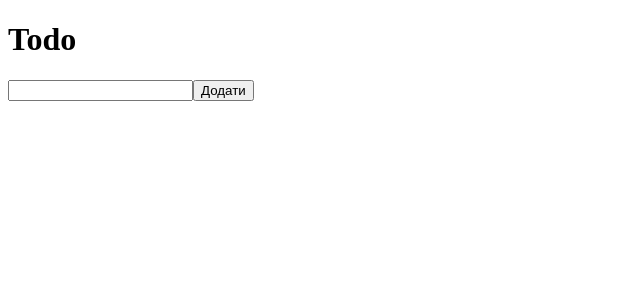
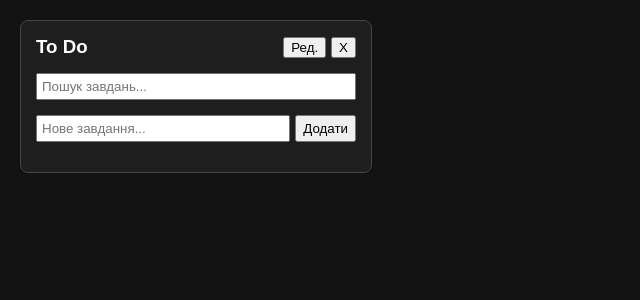
Before and after one commit to OksanaMandziuvata/react-todo, a React app: page / in a window 1280 px wide. Shown: the top 300 px of the page, without its empty margins (0-640 px from the left). Built offline with nearby package versions, Linux system fonts and the light colour scheme; the HTML template or start-up script is replaced by a standard one.

Commit message:
Add column component, search, edit and delete features

```diff
--- a/src/App.jsx
+++ b/src/App.jsx
@@ -1,9 +1,11 @@
 import { useState } from 'react';
-import TodoForm from './TodoForm';
-import TodoList from './TodoList';
+import TodoColumn from './TodoColumn';
+import './styles.css';
 
 export default function App() {
+  const [columnTitle, setColumnTitle] = useState('To Do');
   const [todos, setTodos] = useState([]);
+  const [isColumnVisible, setIsColumnVisible] = useState(true);
 
   const handleAddTodo = (text) => {
     setTodos([...todos, text]);
@@ -13,11 +15,31 @@ export default function App() {
     setTodos(todos.filter((_, index) => index !== indexToRemove));
   };
 
+  const handleEditTodo = (indexToEdit, newText) => {
+    const newTodos = [...todos];
+    newTodos[indexToEdit] = newText;
+    setTodos(newTodos);
+  };
+
   return (
-    <div>
-      <h1>Todo</h1>
-      <TodoForm onAddTodo={handleAddTodo} />
-      <TodoList todos={todos} onDeleteTodo={handleDeleteTodo} />
+    <div className="app-container">
+      {!isColumnVisible && (
+        <button onClick={() => setIsColumnVisible(true)} className="add-column-btn">
+          + Додати колонку
+        </button>
+      )}
+
+      {isColumnVisible && (
+        <TodoColumn
+          title={columnTitle}
+          todos={todos}
+          onAddTodo={handleAddTodo}
+          onDeleteTodo={handleDeleteTodo}
+          onEditTodo={handleEditTodo}
+          onEditColumnTitle={setColumnTitle}
+          onDeleteColumn={() => setIsColumnVisible(false)}
+        />
+      )}
     </div>
   );
 }
--- /dev/null
+++ b/src/TodoColumn.jsx
@@ -0,0 +1,72 @@
+import { useState } from 'react';
+import TodoForm from './TodoForm';
+import TodoItem from './TodoItem';
+
+export default function TodoColumn({
+  title,
+  todos,
+  onAddTodo,
+  onDeleteTodo,
+  onEditColumnTitle,
+  onDeleteColumn
+}) {
+  const [isEditingTitle, setIsEditingTitle] = useState(false);
+  const [titleText, setTitleText] = useState(title);
+  const [searchQuery, setSearchQuery] = useState('');
+
+  const handleSaveTitle = () => {
+    if (titleText.trim()) {
+      onEditColumnTitle(titleText.trim());
+      setIsEditingTitle(false);
+    }
+  };
+
+  const filteredTodos = todos.filter(todo =>
+    todo.toLowerCase().includes(searchQuery.toLowerCase())
+  );
+
+  return (
+    <div className="todo-column">
+      <div className="column-header">
+        {isEditingTitle ? (
+          <>
+            <input
+              value={titleText}
+              onChange={(e) => setTitleText(e.target.value)}
+              className="column-title-input"
+            />
+            <button onClick={handleSaveTitle}>OK</button>
+          </>
+        ) : (
+          <>
+            <h3>{title}</h3>
+            <div className="column-header-actions">
+              <button onClick={() => setIsEditingTitle(true)}>Ред.</button>
+              <button onClick={onDeleteColumn}>X</button>
+            </div>
+          </>
+        )}
+      </div>
+
+      <input
+        placeholder="Пошук завдань..."
+        value={searchQuery}
+        onChange={(e) => setSearchQuery(e.target.value)}
+        className="search-input"
+      />
+
+      <TodoForm onAddTodo={onAddTodo} />
+
+      <ul className="todo-list">
+        {filteredTodos.map((todo, index) => (
+          <TodoItem
+            key={index}
+            index={index}
+            todo={todo}
+            onDeleteTodo={onDeleteTodo}
+          />
+        ))}
+      </ul>
+    </div>
+  );
+}
--- a/src/TodoForm.jsx
+++ b/src/TodoForm.jsx
@@ -17,11 +17,13 @@ export default function TodoForm({ onAddTodo }) {
   };
 
   return (
-    <div>
+    <div className="todo-form">
       <input
         value={text}
         onChange={(e) => setText(e.target.value)}
         onKeyDown={handleKeyDown}
+        placeholder="Нове завдання..."
+        className="todo-input"
       />
       <button onClick={handleSubmit}>
         Додати
--- a/src/TodoItem.jsx
+++ b/src/TodoItem.jsx
@@ -1,7 +1,7 @@
 export default function TodoItem({ todo, index, onDeleteTodo }) {
   return (
-    <li>
-      {todo}
+    <li className="todo-item">
+      <span>{todo}</span>
       <button onClick={() => onDeleteTodo(index)}>
         Видалити
       </button>
--- /dev/null
+++ b/src/styles.css
@@ -0,0 +1,82 @@
+body {
+  margin: 0;
+  font-family: sans-serif;
+  background-color: #121212;
+  min-height: 100vh;
+}
+
+.app-container {
+  padding: 20px;
+}
+
+.add-column-btn {
+  margin-bottom: 20px;
+}
+
+.todo-column {
+  border: 1px solid #444;
+  padding: 15px;
+  width: 320px;
+  border-radius: 8px;
+  background-color: #1e1e1e;
+  color: #fff;
+}
+
+.column-header {
+  display: flex;
+  justify-content: space-between;
+  align-items: center;
+  margin-bottom: 15px;
+}
+
+.column-header h3 {
+  margin: 0;
+}
+
+.column-title-input {
+  flex-grow: 1;
+  margin-right: 5px;
+}
+
+.column-header-actions button {
+  margin-left: 5px;
+}
+
+.search-input {
+  width: 100%;
+  margin-bottom: 15px;
+  padding: 4px;
+  box-sizing: border-box;
+}
+
+.todo-form {
+  display: flex;
+  gap: 5px;
+  margin-bottom: 15px;
+}
+
+.todo-input {
+  flex-grow: 1;
+  padding: 4px;
+}
+
+.todo-list {
+  list-style: none;
+  padding: 0;
+  margin: 0;
+}
+
+.todo-item {
+  display: flex;
+  gap: 8px;
+  margin-bottom: 8px;
+  align-items: center;
+}
+
+.todo-item span {
+  flex-grow: 1;
+}
+
+.edit-todo-input {
+  flex-grow: 1;
+}
```
